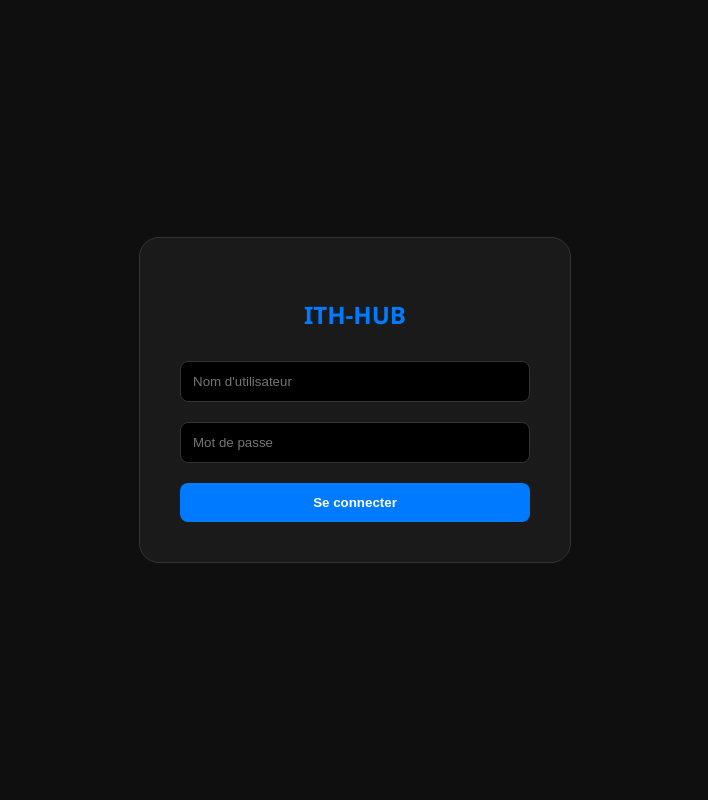
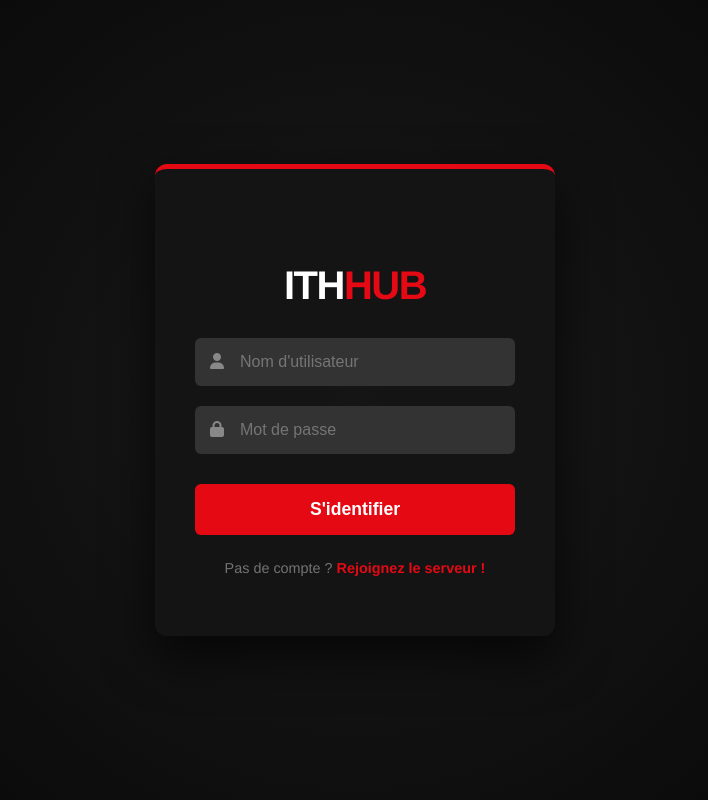
Before and after one commit to ITHAALL/ithhub, a Flask app: page / in a window 1280 px wide. Shown: the whole page, without its empty margins (285-993 px from the left). Run offline with Flask 3, Linux system fonts and the light colour scheme; parts of the project's set-up code (start-up, migrations or seed data) failed here and were passed over; some libraries are stand-ins or nearby versions.

Commit message:
Update login.html

```diff
--- a/templates/login.html
+++ b/templates/login.html
@@ -3,26 +3,140 @@
 <head>
     <meta charset="UTF-8">
     <meta name="viewport" content="width=device-width, initial-scale=1.0">
-    <title>Connexion - ITHHub</title>
+    <title>Connexion | ITH-Hub</title>
+    <link rel="stylesheet" href="https://cdnjs.cloudflare.com/ajax/libs/font-awesome/6.4.0/css/all.min.css">
     <style>
-        body { font-family: 'Segoe UI', sans-serif; background: #0f0f0f; color: white; display: flex; justify-content: center; align-items: center; height: 100vh; margin: 0; }
-        .login-box { background: #1a1a1a; padding: 40px; border-radius: 20px; border: 1px solid #333; width: 100%; max-width: 350px; text-align: center; }
-        h2 { color: #007bff; margin-bottom: 30px; }
-        input { width: 100%; padding: 12px; margin-bottom: 20px; border-radius: 8px; border: 1px solid #333; background: #000; color: white; box-sizing: border-box; }
-        button { width: 100%; padding: 12px; border: none; border-radius: 8px; background: #007bff; color: white; font-weight: bold; cursor: pointer; transition: 0.3s; }
-        button:hover { background: #0056b3; }
-        .erreur { color: #ff5252; font-size: 0.9rem; margin-bottom: 15px; }
+        body {
+            background: radial-gradient(circle at center, #1a1a1a 0%, #050505 100%);
+            font-family: 'Helvetica Neue', Helvetica, Arial, sans-serif;
+            height: 100vh;
+            margin: 0;
+            display: flex;
+            align-items: center;
+            justify-content: center;
+        }
+
+        .login-box {
+            background: rgba(20, 20, 20, 0.9);
+            padding: 60px 40px;
+            border-radius: 12px;
+            box-shadow: 0 20px 50px rgba(0,0,0,0.7);
+            width: 100%;
+            max-width: 400px;
+            box-sizing: border-box;
+            border-top: 5px solid #e50914; /* Ligne rouge style Netflix */
+        }
+
+        h2 {
+            font-size: 2.5rem;
+            font-weight: 900;
+            color: #fff;
+            margin-bottom: 30px;
+            text-align: center;
+            letter-spacing: -1.5px;
+        }
+
+        h2 span { color: #e50914; }
+
+        .input-group {
+            position: relative;
+            margin-bottom: 20px;
+        }
+
+        .input-group i {
+            position: absolute;
+            left: 15px;
+            top: 15px;
+            color: #888;
+        }
+
+        input {
+            width: 100%;
+            padding: 15px 15px 15px 45px;
+            background: #333;
+            border: none;
+            border-radius: 6px;
+            color: white;
+            outline: none;
+            font-size: 1rem;
+            transition: 0.3s;
+            box-sizing: border-box;
+        }
+
+        input:focus {
+            background: #444;
+            box-shadow: inset 0 -2px 0 #e50914;
+        }
+
+        button {
+            width: 100%;
+            padding: 15px;
+            background: #e50914;
+            color: white;
+            border: none;
+            border-radius: 6px;
+            font-weight: bold;
+            cursor: pointer;
+            font-size: 1.1rem;
+            margin-top: 10px;
+            transition: 0.2s;
+        }
+
+        button:hover {
+            background: #f40612;
+            transform: scale(1.02);
+        }
+
+        .erreur {
+            background: #e87c03;
+            color: white;
+            padding: 10px;
+            border-radius: 4px;
+            font-size: 0.85rem;
+            margin-bottom: 20px;
+            text-align: center;
+        }
+
+        .footer-text {
+            margin-top: 25px;
+            color: #737373;
+            font-size: 0.9rem;
+            text-align: center;
+        }
     </style>
 </head>
 <body>
+
     <div class="login-box">
-        <h2>ITH-HUB</h2>
-        {% if erreur %}<p class="erreur">{{ erreur }}</p>{% endif %}
+        <h2>ITH<span>HUB</span></h2>
+
+        {% if erreur %}
+            <div class="erreur">
+                <i class="fa-solid fa-triangle-exclamation"></i> {{ erreur }}
+            </div>
+        {% endif %}
+
         <form method="POST">
-            <input type="text" name="user" placeholder="Nom d'utilisateur" required>
-            <input type="password" name="pass" placeholder="Mot de passe" required>
-            <button type="submit">Se connecter</button>
+            <div class="input-group">
+                <i class="fa-solid fa-user"></i>
+                <input type="text" name="user" placeholder="Nom d'utilisateur" required>
+            </div>
+
+            <div class="input-group">
+                <i class="fa-solid fa-lock"></i>
+                <input type="password" name="pass" placeholder="Mot de passe" required>
+            </div>
+
+            <button type="submit">S'identifier</button>
         </form>
+
+        <div class="footer-text">
+            Pas de compte ?
+            <a href="https://discord.gg/Yta7RJmkme" target="_blank" style="color: #e50914; text-decoration: none; font-weight: bold;">
+                Rejoignez le serveur !
+            </a>
+        </div>
     </div>
+
 </body>
 </html>
```
